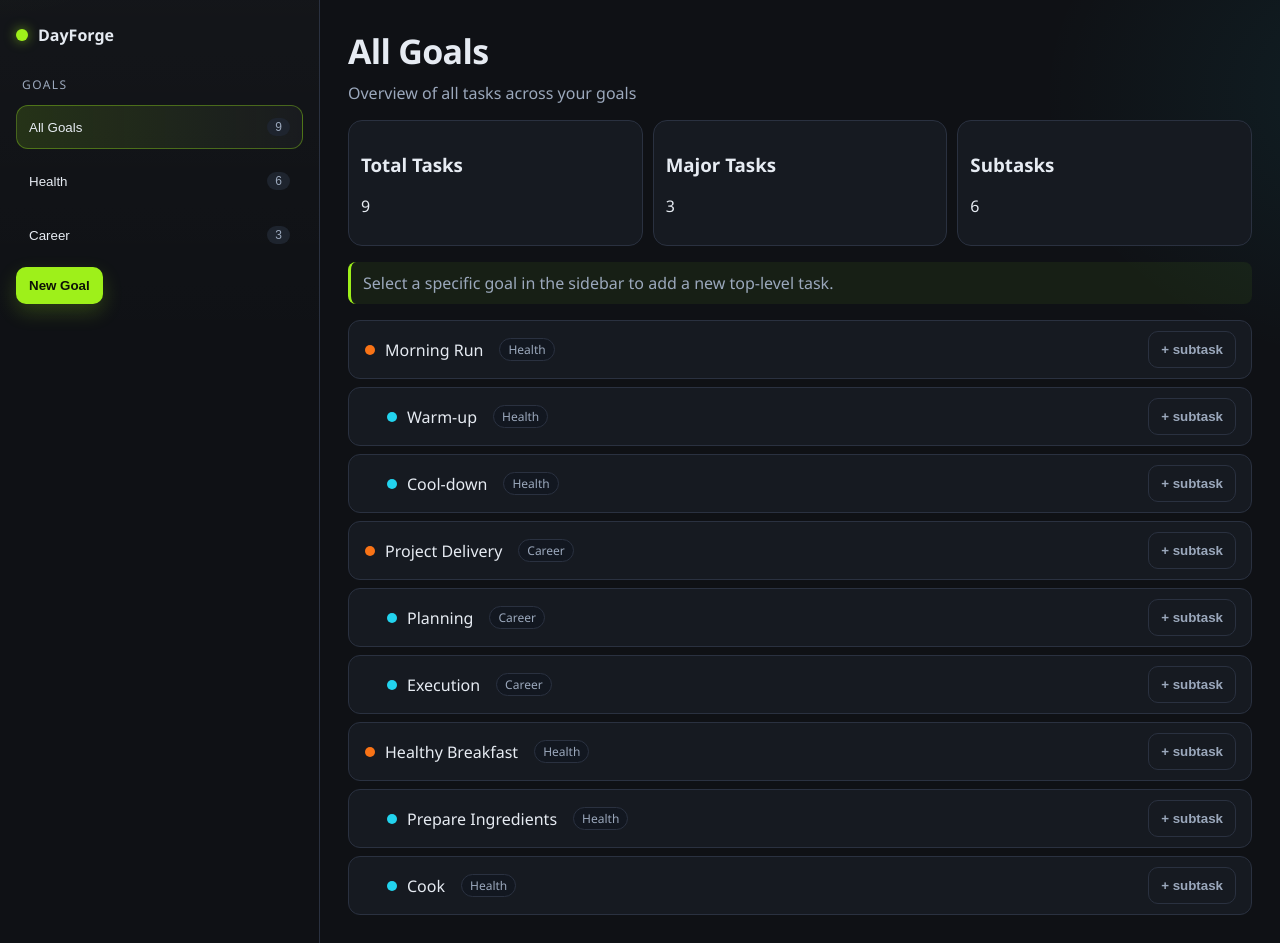
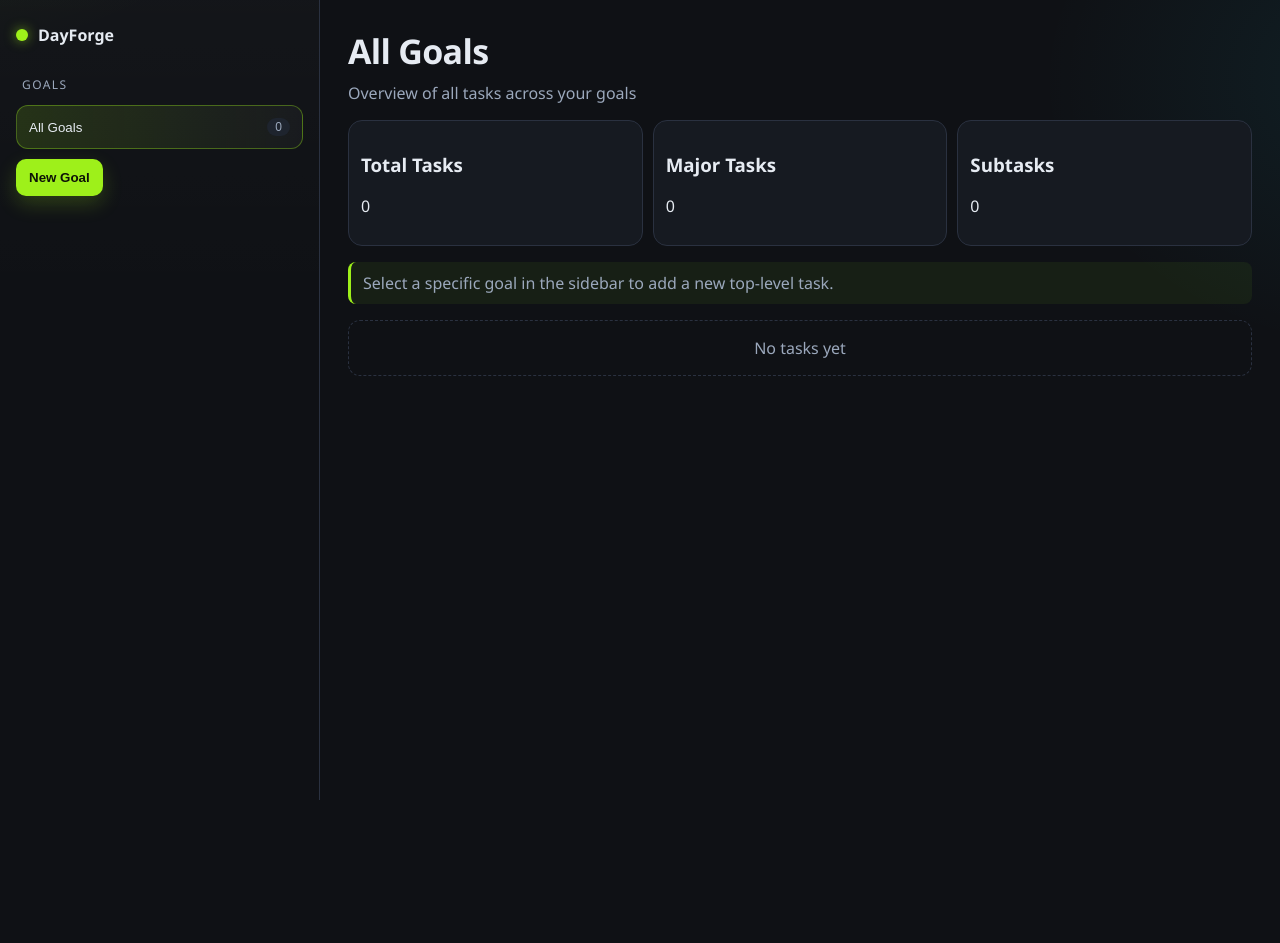
Before and after one commit to istryzhnov/DayForge, a Vue app in the folder frontend/dayforge-app/: page / in a window 1280 px wide. After the commit the page ends 800 px from the top, so only its background shows below. Built offline with nearby package versions, Linux system fonts and the light colour scheme.

Commit message:
feat: implement task storage management in useGoalSpace and useGoals, initialize storage on MainPage load

```diff
--- a/frontend/dayforge-app/src/composable/useGoalSpace.ts
+++ b/frontend/dayforge-app/src/composable/useGoalSpace.ts
@@ -1,4 +1,4 @@
-import { computed, ref } from 'vue'
+import { computed, ref, watch } from 'vue'
 import {
   TASK_KIND,
   type CreateTaskInput,
@@ -7,14 +7,48 @@ import {
 import type { ID, Priority } from '../entities/types'
 import { useGoals } from './useGoals'
 
+const TASKS_STORAGE_KEY = 'dayforge_tasks'
+
 function createId(prefix: string): ID {
   return `${prefix}-${Date.now()}-${Math.random().toString(36).slice(2, 6)}`
 }
 export function useGoalSpace() {
-  const { goals, activeGoalId, activeGoal, selectGoal, setGoals, createGoal } =
-    useGoals()
+  const {
+    goals,
+    activeGoalId,
+    activeGoal,
+    selectGoal,
+    setGoals,
+    createGoal,
+    loadFromStorage,
+  } = useGoals()
 
   const taskTemplates = ref<TaskTemplate[]>([])
+
+  //load task from storage
+  function loadFromStorageTasks() {
+    try {
+      const stored = localStorage.getItem(TASKS_STORAGE_KEY)
+      if (stored) {
+        taskTemplates.value = JSON.parse(stored)
+      }
+    } catch (e) {
+      console.error('Failed to load tasks from storage:', e)
+    }
+  }
+
+  function initializeStorage() {
+    loadFromStorage()
+    loadFromStorageTasks()
+  }
+
+  watch(
+    () => taskTemplates.value,
+    (newTasks) => {
+      localStorage.setItem(TASKS_STORAGE_KEY, JSON.stringify(newTasks))
+    },
+    { deep: true },
+  )
 
   const tasksForActiveGoal = computed(() =>
     activeGoalId.value
@@ -106,5 +140,6 @@ export function useGoalSpace() {
     createGoal,
     addTask,
     addSubTask,
+    initializeStorage,
   }
 }
--- a/frontend/dayforge-app/src/composable/useGoals.ts
+++ b/frontend/dayforge-app/src/composable/useGoals.ts
@@ -1,6 +1,9 @@
-import { computed, ref } from 'vue'
+import { computed, ref, watch } from 'vue'
 import type { Goal } from '../entities/GoalEntity'
 import type { ID } from '../entities/types'
+
+const GOALS_STORAGE_KEY = 'dayforge_goals'
+const ACTIVE_GOAL_STORAGE_KEY = 'dayforge_active_goal'
 
 export function useGoals() {
   const goals = ref<Goal[]>([])
@@ -8,6 +11,44 @@ export function useGoals() {
 
   const activeGoal = computed(
     () => goals.value.find((goal) => goal.id === activeGoalId.value) ?? null,
+  )
+
+  //download from storage before initializing the app, so that the user can see the goals immediately
+  function loadFromStorage() {
+    try {
+      const stored = localStorage.getItem(GOALS_STORAGE_KEY)
+      if (stored) {
+        goals.value = JSON.parse(stored)
+      }
+
+      const storedActiveId = localStorage.getItem(ACTIVE_GOAL_STORAGE_KEY)
+      if (storedActiveId) {
+        activeGoalId.value = storedActiveId
+      }
+    } catch (e) {
+      console.error('Failed to load goals from storage:', e)
+    }
+  }
+
+  //save goals if changed
+  watch(
+    () => goals.value,
+    (newGoals) => {
+      localStorage.setItem(GOALS_STORAGE_KEY, JSON.stringify(newGoals))
+    },
+    { deep: true },
+  )
+
+  //save activeGoalId if changed
+  watch(
+    () => activeGoalId.value,
+    (newId) => {
+      if (newId) {
+        localStorage.setItem(ACTIVE_GOAL_STORAGE_KEY, newId)
+      } else {
+        localStorage.removeItem(ACTIVE_GOAL_STORAGE_KEY)
+      }
+    },
   )
 
   function selectGoal(goalId: ID | null) {
@@ -36,5 +77,6 @@ export function useGoals() {
     selectGoal,
     setGoals,
     createGoal,
+    loadFromStorage,
   }
 }
--- a/frontend/dayforge-app/src/views/MainPage.vue
+++ b/frontend/dayforge-app/src/views/MainPage.vue
@@ -17,45 +17,11 @@ const {
   addTask,
   addSubTask,
   createGoal,
+  initializeStorage,
 } = useGoalSpace()
 
 onMounted(() => {
-  setGoals([
-    {
-      id: 'goal-1',
-      title: 'Health',
-      description: 'Daily routines',
-      status: 'active',
-      createdAt: '2026-06-19T09:00:00Z',
-      updatedAt: '2026-06-19T09:00:00Z',
-    },
-    {
-      description: 'Weekly growth sprint',
-      id: 'goal-2',
-      title: 'Career',
-      status: 'active',
-      createdAt: '2026-06-19T09:00:00Z',
-      updatedAt: '2026-06-19T09:00:00Z',
-    },
-  ])
-  if (taskTemplates.value.length > 0) return
-
-  const t1 = addTask('goal-1', 'Morning Run', 'major')
-  if (t1) {
-    addSubTask(t1.id, 'Warm-up', 'minor')
-    addSubTask(t1.id, 'Cool-down', 'minor')
-  }
-  const t2 = addTask('goal-1', 'Healthy Breakfast', 'major')
-  if (t2) {
-    addSubTask(t2.id, 'Prepare Ingredients', 'minor')
-    addSubTask(t2.id, 'Cook', 'minor')
-  }
-
-  const t3 = addTask('goal-2', 'Project Delivery', 'major')
-  if (t3) {
-    addSubTask(t3.id, 'Planning', 'minor')
-    addSubTask(t3.id, 'Execution', 'minor')
-  }
+  initializeStorage()
 })
 
 function handleAddTask(title: string, priority: Priority) {
@@ -73,11 +39,11 @@ function handleAddSubTask(
 
 function handleCreateGoal(title: string, description: string) {
   const now = new Date().toISOString()
-  const newGoal: Goal = {
-    id: `goal-${goals.value.length + 1}`,
+  const newGoal = {
+    id: `goal-${Date.now()}-${Math.random().toString(36).slice(2, 6)}`,
     title,
     description,
-    status: 'active',
+    status: 'active' as const,
     createdAt: now,
     updatedAt: now,
   }
```
